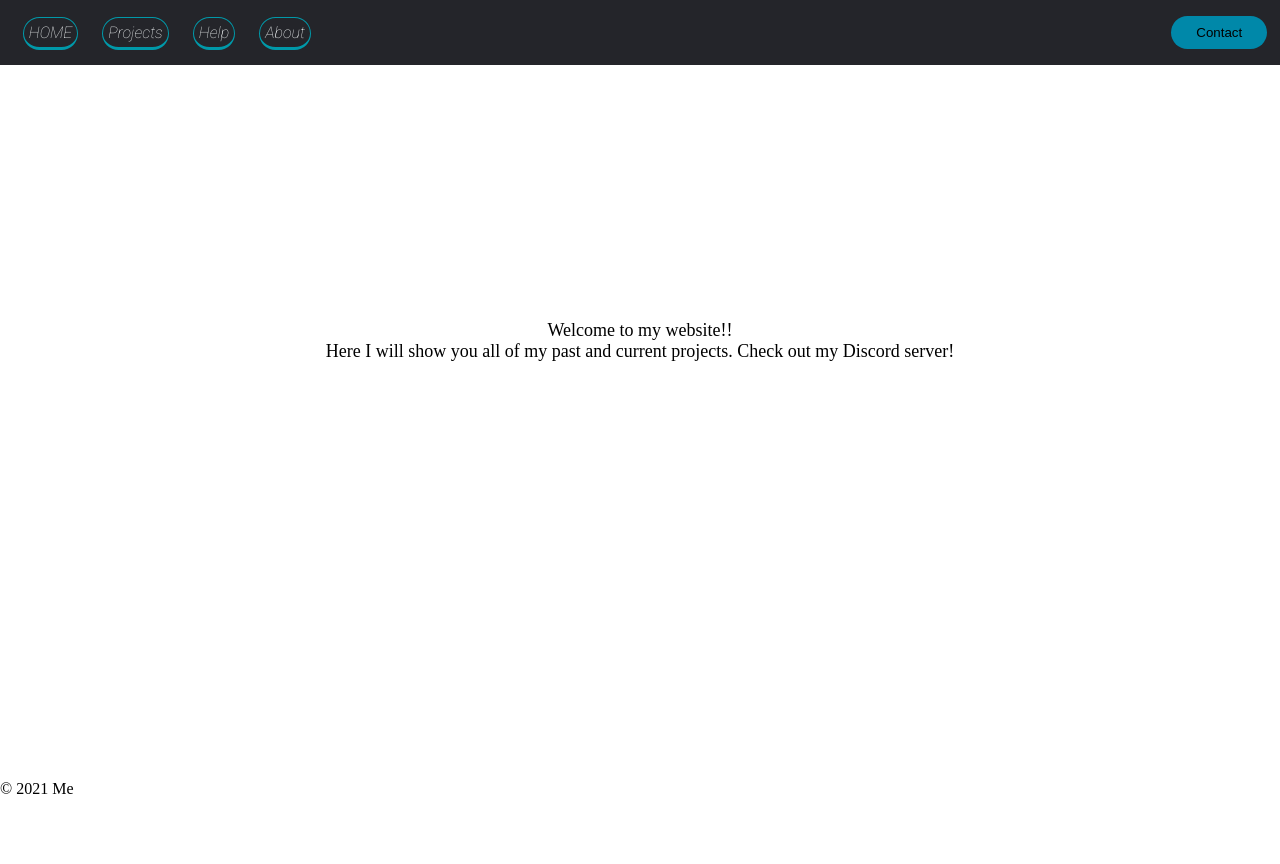
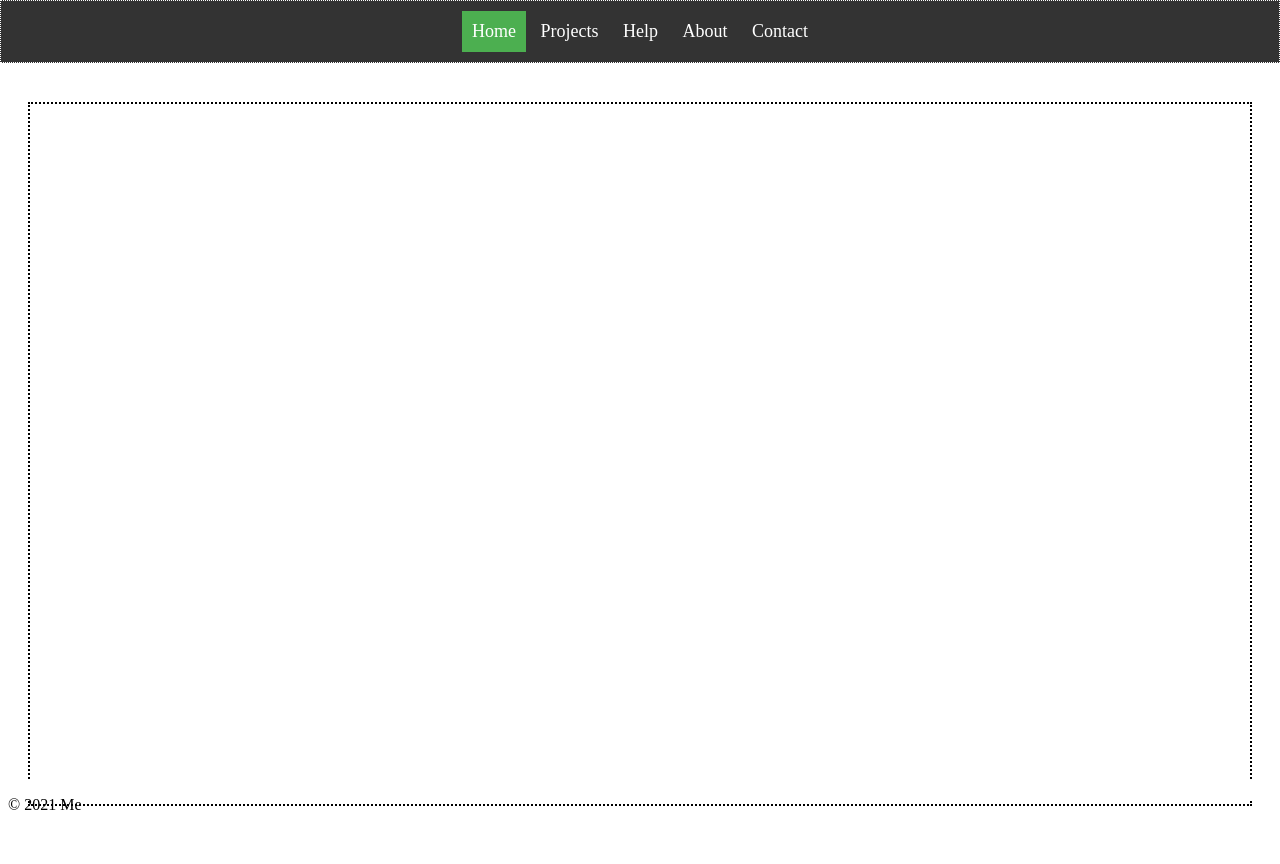
Before and after one commit to kadeska/Website, a PHP site: page / in a window 1280 px wide. After the commit the page ends 810 px from the top, so only its background shows below. Run offline with PHP 8.4, Linux system fonts and the light colour scheme; data that the repository does not hold is empty.

Commit message:
Refactored styling and cleaned up some code.

```diff
--- /dev/null
+++ b/src/css/Body_Style.css
@@ -0,0 +1,10 @@
+@import url('https://fonts.googleapis.com/css2?family=Roboto:ital,wght@1,100&display=swap');
+
+footer {
+    /*position: absolute;*/
+    position: fixed;
+    bottom: 0;
+    width: 100%;
+    height: 20px;
+    background-color: white;
+}
--- /dev/null
+++ b/src/css/Nav_Style.css
@@ -0,0 +1,128 @@
+@import url('https://fonts.googleapis.com/css2?family=Roboto:ital,wght@1,100&display=swap');
+
+:root {
+    /*
+    --background-color: #24252A;
+    --buton-background-color: rgba(0, 136, 169, 1);
+    --buton-hover-background-color: rgba(0, 136, 169, 0.8);
+    --border-color: #0099a9;
+        */
+}
+
+/* Style the header bar/Parent */
+nav {
+    display: flex;
+    justify-content: space-between;
+    background-color: #333;
+    color: white;
+    position: fixed;
+    width: 100%;
+    top: 0;
+    left: 0;
+    z-index: 1;
+}
+
+/* Style the button */
+button {
+    font-size: 18px;
+    padding: 10px;
+    background-color: #333;
+    color: white;
+    border: none;
+    cursor: pointer;
+    display: none;
+}
+/* Make the navigation links into a dropdown menu on small screens/portriat mode */
+@media only screen and (orientation: portrait) {
+    /* Style the dropdown menu */
+    #Dropdown {
+        display: none;
+        font-size: 18px;
+        padding: 10px;
+        background-color: #333;
+        color: white;
+        border: dotted 1px;
+    }
+
+    /* Style the options in the dropdown menu */
+    #Dropdown option {
+        background-color: #333;
+        color: white;
+    }
+
+    /* Change the color of the options on hover */
+    #Dropdown:hover option {
+        background-color: #111;
+    }
+
+    /* Style the active option */
+    #Dropdown option.active {
+        background-color: #4CAF50;
+    }
+
+    .landscape_mode {
+        display: none;
+    }
+
+    .dropdown_mode {
+        display: inline-block;
+    }
+
+    button {
+        display: inline-block;
+    }
+
+    #Dropdown {
+        display: none;
+    }
+}
+
+/* Make the navigation links into a header menu on large screens/landscape mode */
+@media only screen and (orientation: landscape) {
+    /* Style the landscape menu */
+    .landscape_mode {
+        text-align: center;
+        width: 100%;
+        font-size: 18px;
+        padding: 10px;
+        border: dotted 1px;
+    }
+
+    /* Style the landscape menu Links/Items */
+    .landscape_mode a {
+        display: inline-block;
+        color: white;
+        text-decoration: none;
+        font-size: 18px;
+        padding: 10px;
+    }
+
+    /* Style the options in the dropdown menu */
+    .landscape_mode {
+        display: inline-block;
+        background-color: #333;
+        color: white;
+    }
+
+    /* Change the color of the options on hover */
+    .landscape_mode a:hover {
+        background-color: #111;
+    }
+
+    /* Style the active link */
+    .landscape_mode a.active {
+        background-color: #4CAF50;
+    }
+
+    .dropdown_mode {
+        display: none;
+    }
+
+    button {
+        display: none;
+    }
+
+    #Dropdown {
+        display: none;
+    }
+}
--- /dev/null
+++ b/src/css/Photo_Gallery_Style.css
@@ -0,0 +1,59 @@
+/* Add a responsive layout for the photo gallery */
+.photo-grid {
+    display: grid;
+    grid-template-columns: repeat(4, minmax(250px, 1fr));
+    grid-gap: 20px;
+    margin: 20px;
+    margin-top: 50px;
+    height: 80vh;
+    overflow: auto;
+    padding: 30px;
+    border: dotted 2px;
+}
+
+    /* Style the photos in the photo grid */
+    .photo-grid img {
+        width: 100%;
+        height: auto;
+        border-radius: 5px;
+        box-shadow: 0 4px 8px 0 rgba(0, 0, 0, 0.2);
+        transition: 0.3s;
+    }
+
+        /* Add a hover effect for the photos */
+        .photo-grid img:hover {
+            box-shadow: 0 8px 16px 0 rgba(0, 0, 0, 0.2);
+        }
+
+/* Add a responsive layout for the photo grid on small screens */
+@media (max-width: 1180px) {
+    .photo-grid {
+        grid-template-columns: repeat(3, minmax(150px, 1fr));
+    }
+}
+/* Add a responsive layout for the photo grid on small screens */
+@media (max-width: 600px) {
+    .photo-grid {
+        grid-template-columns: repeat(auto-fit, minmax(150px, 1fr));
+    }
+}
+
+/* Create a checkerboard grid layout for the photos */
+.photo-grid img:nth-of-type(odd) {
+    background-color: #ccc;
+}
+
+/* Make the navigation links into a dropdown menu on small screens */
+@media only screen and (max-width: 600px) {
+    nav {
+        display: block;
+    }
+
+    button {
+        display: inline-block;
+    }
+
+    #Dropdown {
+        display: none;
+    }
+}
--- a/src/css/styles.css
+++ /dev/null
@@ -1,204 +0,0 @@
-@import url('https://fonts.googleapis.com/css2?family=Roboto:ital,wght@1,100&display=swap');
-
-:root {
-    --background-color: #24252A;
-    --buton-background-color: rgba(0, 136, 169, 1);
-    --buton-hover-background-color: rgba(0, 136, 169, 0.8);
-    --border-color: #0099a9;
-}
-
-/*
-article{
-    width: clamp(100px, 50%, 600px);
-} */
-
-* {
-    box-sizing: border-box;
-    margin: 0;
-    padding: 0;
-
-    /* background-color: var(--background-color); */
-}
-
-/*
-li, a, button {
-    font-family: 'Roboto', sans-serif;
-    font-weight: 500;
-    font-size: 16px;
-    color: #edf0f1;
-    text-decoration: none;
-} */
-
-body,
-html {
-    height: 100%;
-}
-
-header {
-    position: fixed;
-    top: 0;
-    width: 100%;
-    background-color: var(--background-color);
-    display: flex;
-    justify-content: space-between;
-    align-items: center;
-    padding: 1% 1%;
-}
-
-
-.center {
-    display: table-cell;
-    vertical-align: middle;
-    text-align: center
-}
-
-.center-div {
-    display: table;
-    height: 100px;
-    width: 100%;
-    text-align: center;
-    border: 2px dashed #f69c55;
-}
-
-
-/* .parallax {
-/*     /* The image used */
-/*     /*background-image: url('data/parallax.jpg');*/
-/*
-/*     /* Full height */
-/*     height: 100%;
-/*
-/*     /* Create the parallax scrolling effect */
-/*     background-attachment: fixed;
-/*     background-position: center;
-/*     background-repeat: no-repeat;
-/*     background-size: cover;
-/* } */
-
-
-.parallax-text {
-    opacity: 1;
-    color: black;
-    padding: 20%;
-
-}
-
-.parallax-box {
-    background: rgba(255, 153, 0, 0.164);
-    /*opacity: 0.4;*/
-    height: 0%; /*1500px;*/
-    /*background-color:red;*/
-    font-size: 18px;
-    text-align: center;
-    margin-top: 5%;
-}
-
-
-.nav__links a {
-    list-style: none;
-    font-family: 'Roboto', sans-serif;
-    font-weight: 500;
-    font-size: 16px;
-    color: #edf0f1;
-    text-decoration: none;
-}
-
-.nav__links li {
-    display: inline-block;
-    padding: clamp(10px, 5px, 10px);
-    /*padding: 17px 10px;*/
-}
-
-.nav__links li a {
-    transition: all 0.5s ease 0s;
-    padding: 5px;
-    border: thin;
-    border-radius: 20px;
-    border-bottom-width: medium;
-    border-style: solid;
-    border-color: var(--border-color);
-    cursor: pointer;
-    position: sticky;
-}
-
-.nav__links ul a {
-    /*position: fixed;*/
-    transition: all 0.5s ease 0s;
-    padding: 5px;
-    border: thin;
-    border-radius: 20px;
-    border-bottom-width: medium;
-    border-style: solid;
-    border-color: var(--border-color);
-    cursor: pointer;
-}
-
-
-.nav__links a:hover {
-    color: var(--border-color);
-}
-
-button {
-    padding: 9px 25px;
-    background-color: var(--buton-background-color);
-    border: none;
-    border-radius: 50px;
-    cursor: pointer;
-    transition: all 0.3s ease 0s;
-}
-
-button:hover {
-    background-color: var(--buton-hover-background-color);
-}
-
-footer {
-    /*position: absolute;*/
-    position: fixed;
-    bottom: 0;
-    width: 100%;
-    height: 20px;
-    background-color: white;
-}
-
-                                 /* Photo gallery */
-/* -------------------------------------------------------------------------------- */
-
-
-.image-grid {
-    --gap: 5px;
-    --num-cols: 2;
-    --row-height: 400px;
-    display: grid;
-    box-sizing: content-box;
-    border: var(--gap);
-    padding: var(--gap);
-    grid-template-columns: repeat(var(--num-cols), 2fr);
-    grid-auto-rows: var(--row-height);
-    gap: var(--gap);
-    object-fit: contain;
-    /*width: 10%;
-    height: 10%;*/
-}
-
-.image-grid div:nth-child(1) {
-     /*grid-column: 3;
-     grid-row: 2 / 4;*/
-}
-
-.image-grid div:nth-child(0) {
-    /*grid-column: 1 / 3;
-    grid-row: 1 / 3;*/
-}
-
-/* Anything udner 1024px */
-@media screen and (max-width: 1024px) {
-    .image-grid {
-        /*
-        --num-cols: 2;
-        --row-height: 300px;
-        */
-    }
-}
-
-                                    /* End of Photo gallery */
-/* -------------------------------------------------------------------------------- */
--- /dev/null
+++ b/src/js/Dropdown_Script.js
@@ -0,0 +1,8 @@
+function toggleDropdown() {
+    var dropdown = document.getElementById("Dropdown");
+    if (dropdown.style.display === "block") {
+        dropdown.style.display = "none";
+    } else {
+        dropdown.style.display = "block";
+    }
+}
--- a/src/php/views/index.view.php
+++ b/src/php/views/index.view.php
@@ -3,37 +3,23 @@
     <?php require('partials/head.php') ?>
     <body>
         <?php require('partials/nav.php') ?>
-
-    <!-- <div class="parallax"></div> -->
-
-    <div class="parallax-box">
-        <p class="parallax-text">
+        <div class="body_element">
+            <p>
                 Welcome to my website!! <br>
                 Here I will show you all of my past and current projects.
                 Check out my Discord server!
             </p>
-
-        <!-- Add images here -->
+            <!-- Photo Gallery -->
             <!-- Note to self, make sure you update the host server code first before comitting to github -->
-       <ul class="image-grid">
+            <div class="photo-grid">
+                <!-- Add photos here -->
                 <?php foreach(clean_readdir($local_dir) as $picture) : ?>
-               <li>
                     <!-- Clean this up in the future -->
-                   <div class="image">
                     <?php echo '<img src="data/Pictures/My_Work/'.$picture.'">'; ?>
+                <?php endforeach; ?>
             </div>
-                </li>
-            <?php endforeach; ?>
-       </ul>
-
         </div>
-
-    <!--
-    <iframe src="https://discordapp.com/widget?id=361934565520048148&theme=dark" width="350" height="500" allowtransparency="true" frameborder="0" sandbox="allow-popups allow-popups-to-escape-sandbox allow-same-origin allow-scripts"></iframe>
-    -->
-
         <?php require('partials/footer.php') ?>
     </body>
-
 </html>
 <!-- A comment -->
--- a/src/php/views/partials/head.php
+++ b/src/php/views/partials/head.php
@@ -2,5 +2,8 @@
     <title> Test website</title>
     <meta name="viewport" content="width=device-width, initial-scale=1.0">
     <meta charset="utf-8">
-    <link rel="stylesheet" href="css/styles.css">
+    <link rel="stylesheet" type="text/css" href="css/Body_Style.css">
+    <link rel="stylesheet" type="text/css" href="css/Photo_Gallery_Style.css">
+    <link rel="stylesheet" type="text/css" href="css/Nav_Style.css">
+    <script src="Dropdown_Script.js"></script>
 </head>
--- a/src/php/views/partials/nav.php
+++ b/src/php/views/partials/nav.php
@@ -1,11 +1,21 @@
-    <header>
-        <nav class="nav__links">
-            <ul>
-                <li><a href="index.php">HOME</a></li>
-                <li><a href="projects.php">Projects</a></li>
-                <li><a href="help.php">Help</a></li>
-                <li><a href="about.php">About</a></li>
-            </ul>
-        </nav>
-        <a class="cta" href="contact.php"><button>Contact</button></a>
-    </header>
+<header>
+<nav>
+    <div class="dropdown_mode">
+        <button onclick="toggleDropdown()">Menu</button>
+        <select id="Dropdown">
+            <option value="Home.php">Home</option>
+            <option value="Projects.php">Home</option>
+            <option value="Help.php">Home</option>
+            <option value="About.php">About</option>
+            <option value="Contact.php">Contact</option>
+        </select>
+    </div>
+    <div class="landscape_mode">
+        <a class="active" href="Home.php">Home</a>
+        <a href="Projects.php">Projects</a>
+        <a href="Help.php">Help</a>
+        <a href="About.php">About</a>
+        <a href="Contact.php">Contact</a>
+    </div>
+</nav>
+</header>
```
Lines whose indentation alone changed are shown as unchanged.
